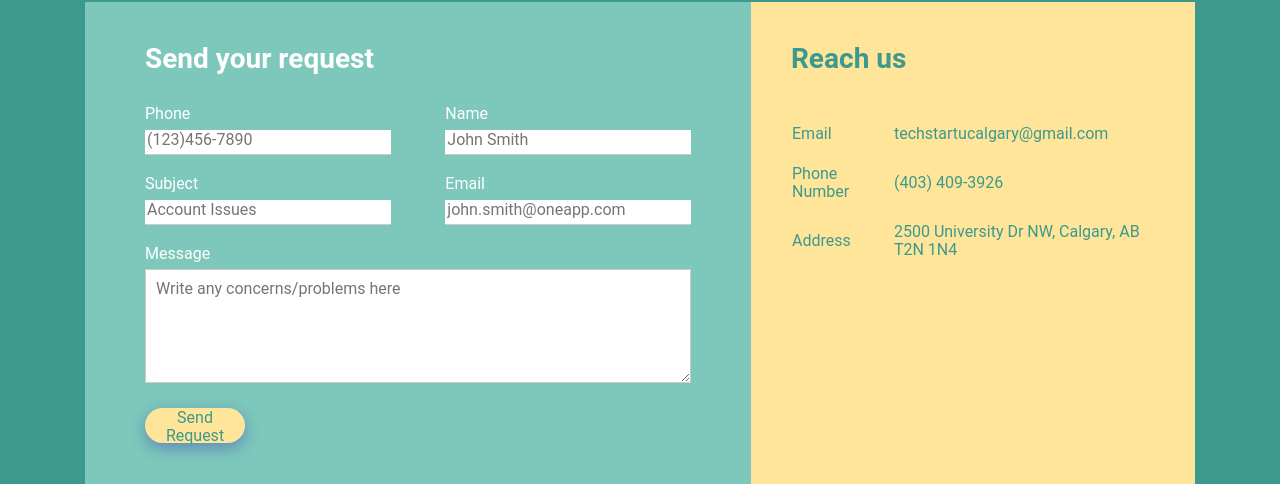
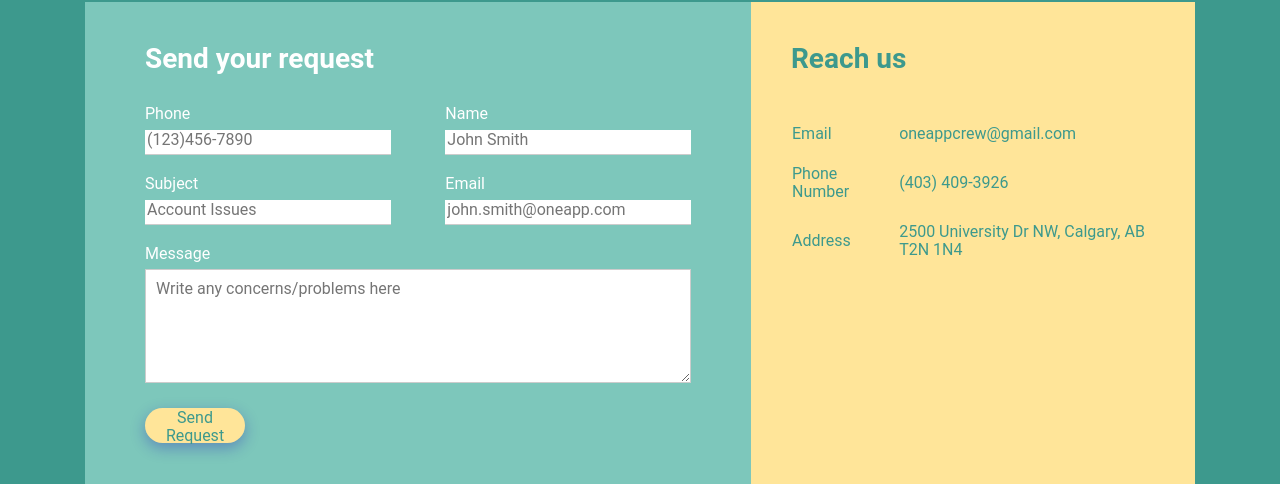
Before and after one commit to FelixVaughan/TECHSTART, a Django app: page /contact/ in a window 1280 px wide. Shown: the part 193-677 px from the top of the page. Run offline with Django 3.2, Linux system fonts and the light colour scheme; some libraries are stand-ins or nearby versions.

Commit message:
fixed email on contact page

```diff
--- a/users/templates/users/contact.html
+++ b/users/templates/users/contact.html
@@ -43,7 +43,7 @@
                     <table>
                         <tr>
                             <td>Email</td>
-                            <td>techstartucalgary@gmail.com</td>
+                            <td>oneappcrew@gmail.com</td>
                         </tr>
                         <tr>
                             <td>Phone Number</td>
```
